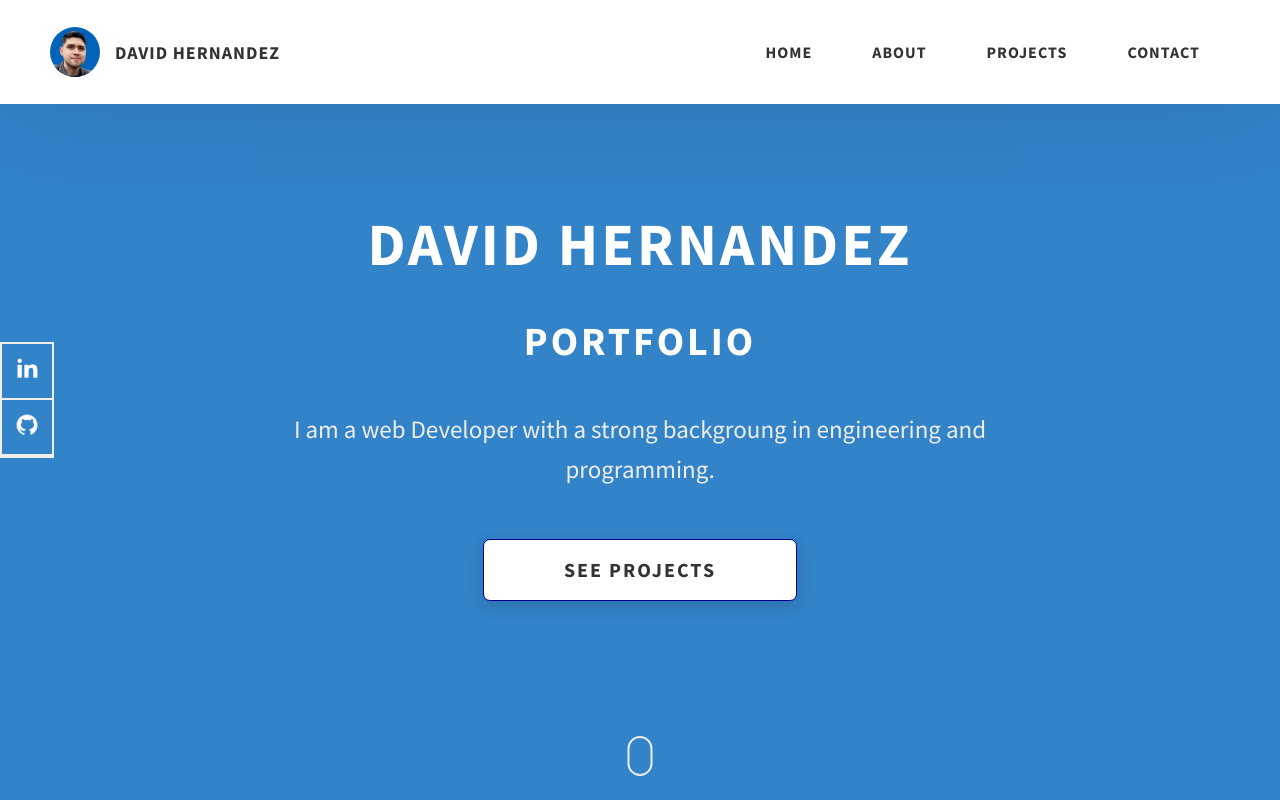
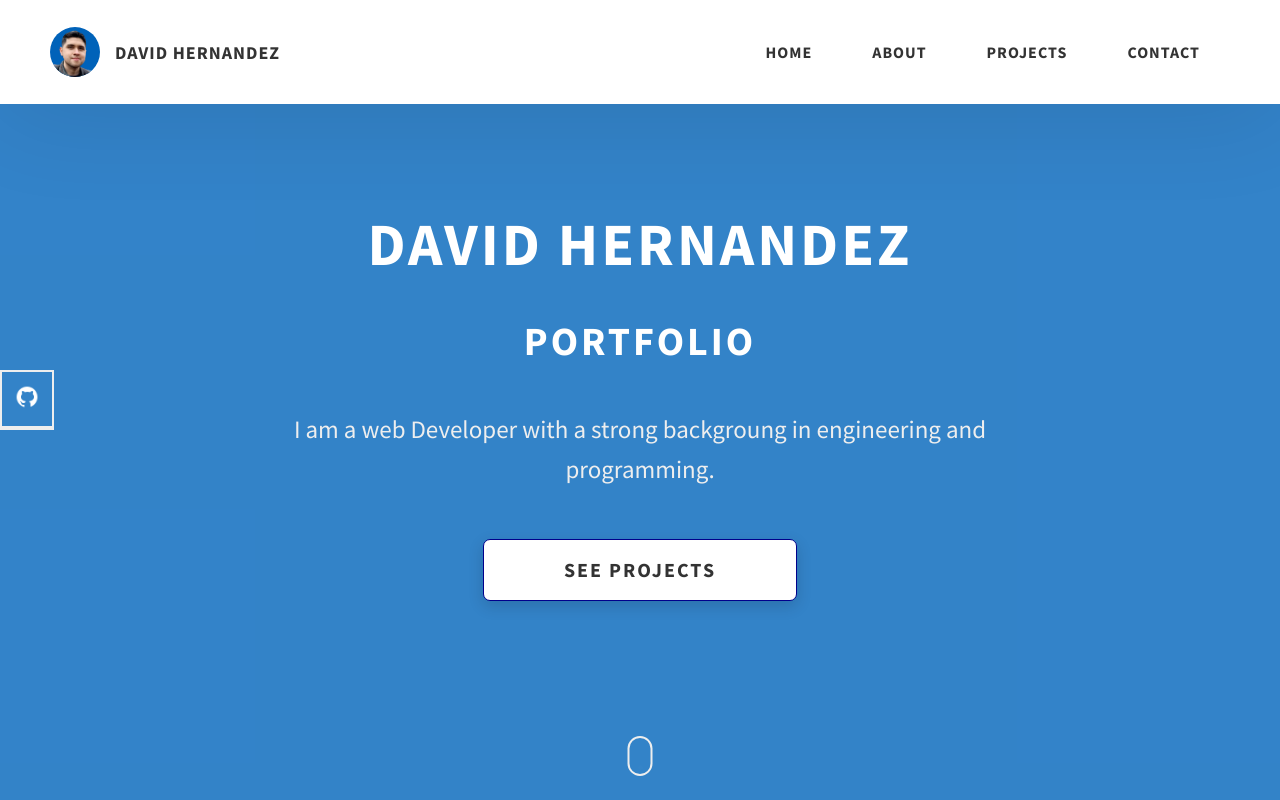
Before and after one commit to davidhelo/davidPortfolio, a website: page index.html in a window 1280 px wide. Shown: the top 800 px of the page. Drawn offline with Linux system fonts and the light colour scheme.

Commit message:
Change social links

```diff
--- a/index.html
+++ b/index.html
@@ -95,7 +95,7 @@
         </div>
       </div>
       <div class="home-hero__socials">
-        <div class="home-hero__social">
+        <!-- <div class="home-hero__social">
           <a href="https://www.linkedin.com/in/david-hernandez-lopez-a494a2178/" target="_blank" class="home-hero__social-icon-link">
             <img
               src="./assets/png/linkedin-ico.png"
@@ -103,7 +103,7 @@
               class="home-hero__social-icon"
             />
           </a>
-        </div>
+        </div> -->
         <div class="home-hero__social">
           <a href="https://github.com/davidhelo" target="_blank" class="home-hero__social-icon-link">
             <img
```
